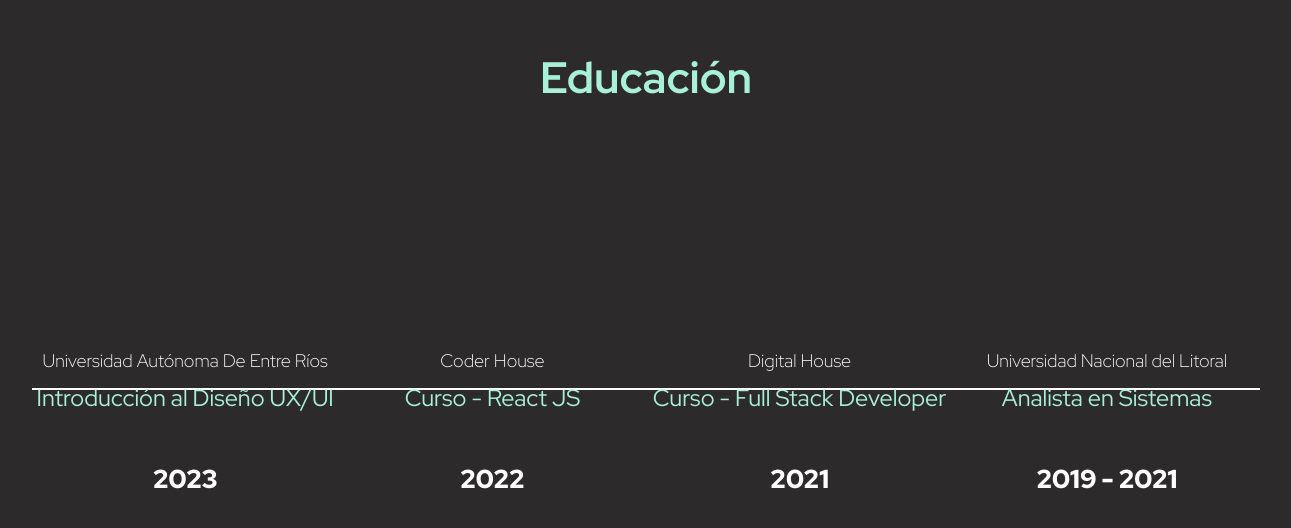
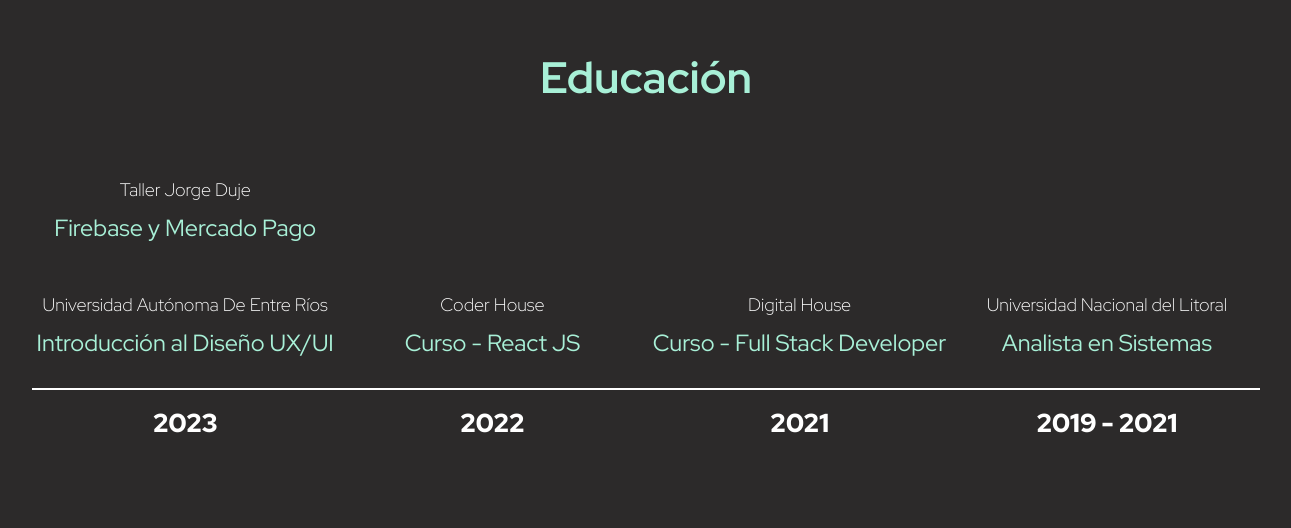
Before and after one commit to justinait/my-portfolio, a React (Create React App) app: page /about in a window 1536 px wide. Shown: the part 857-1385 px from the top of the page, without its empty margins (122-1413 px from the left). Built offline with nearby package versions, Linux system fonts and the light colour scheme; a web font is replaced by a local one.

Commit message:
taller mp

```diff
--- a/src/components/Education/Education.css
+++ b/src/components/Education/Education.css
@@ -20,7 +20,7 @@
 .timeline {
     padding: 5%;
     color: white;
-    height: 50vh;
+    height: 55vh;
     border-left: 2px solid white;
     display: flex;
     flex-direction: column;
@@ -78,8 +78,10 @@
     }
     .education{
         display: flex;
-        justify-content: space-evenly;
+
+        justify-content: flex-end;
         align-items: center;
+        height: 9vh;
     }
     .year {
         font-weight: 900;
@@ -91,14 +93,23 @@
         right: unset;
     }
     .timeline h4 {
-        font-size: 0.7rem;
+        font-size: 0.6rem;
         font-weight: 300;
         text-align: left;
     }
     .timeline h5 {
-        font-size: 0.9rem;
+        font-size: 0.75rem;
         text-align: left;
         font-weight: 400;
     }
 
 }
+@media (min-width: 1500px){
+
+    .timeline h5 {
+        font-size: 0.9rem;
+    }
+    .timeline h4 {
+        font-size: 0.7rem;
+    }
+}
--- a/src/components/Education/Education.js
+++ b/src/components/Education/Education.js
@@ -8,8 +8,12 @@
       <p className='subtitles'>        Educación       </p>
 
       <div className='timeline'>
+
         <div className='education'>
-          {/* <img src='/logos/UADER2.png' className='educationIcon'/>   */}
+
+          <h4>Taller Jorge Duje</h4>
+          <h5>Firebase y Mercado Pago</h5>
+          <br/>
           <h4>Universidad Autónoma De Entre Ríos</h4>
           <h5>Introducción al Diseño UX/UI</h5>
           <p className='year'>2023</p>
```
